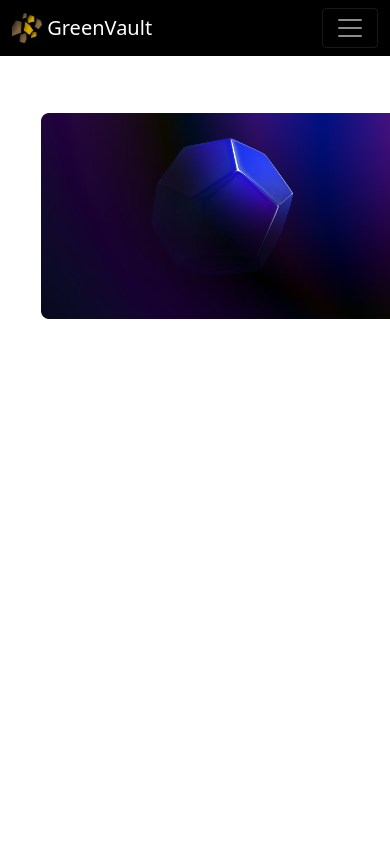
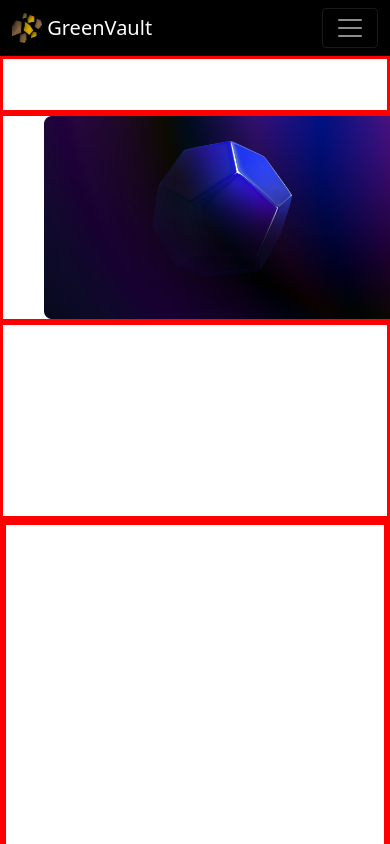
Before and after one commit to Jasper-Rowan/NatureDAO-landing-page, a Next.js app: page / in a window 390 px wide. Shown: the top 844 px of the page. Built offline with nearby package versions, Linux system fonts and the light colour scheme.

Commit message:
fixed mobile view

```diff
--- a/styles/Home.module.css
+++ b/styles/Home.module.css
@@ -1,7 +1,7 @@
 /* A Css variable used to toggle the visual grid on
  * and off. */
 .main_window {
-  --border-status: none;
+  --border-status: solid;
   --border-color: red;
 }
 
@@ -137,9 +137,4 @@
   .title {
     font-size: 8.9vw;
   }
-
-  .paragraph {
-    text-align: right;
-    margin-top: 0%;
-  }
 }
```
